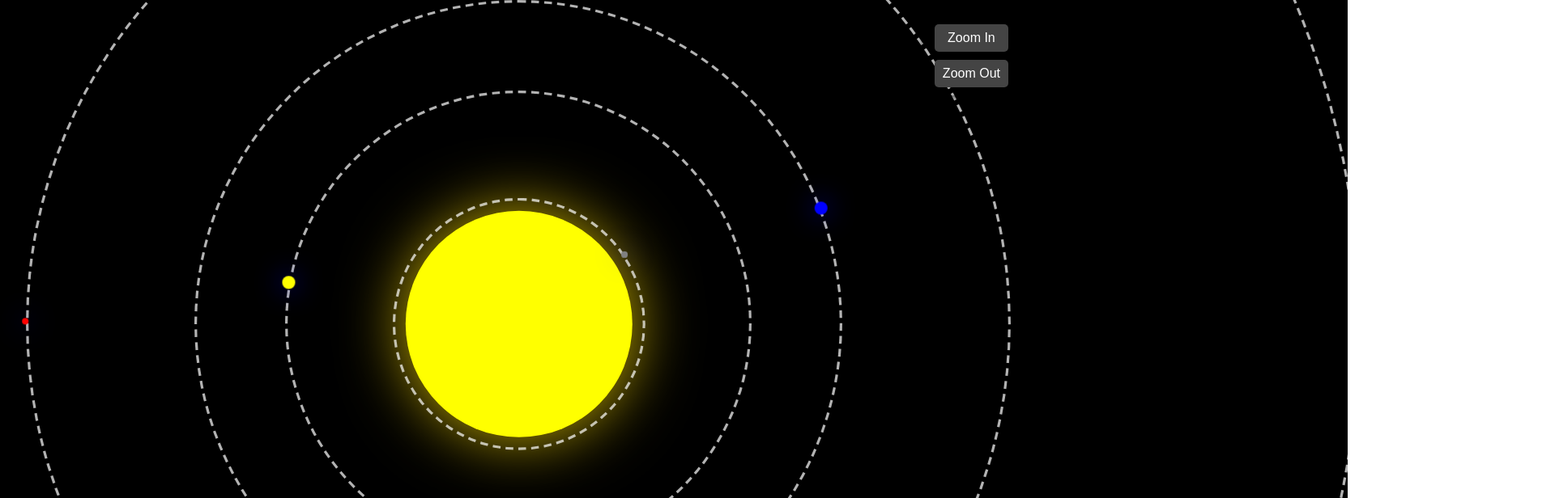
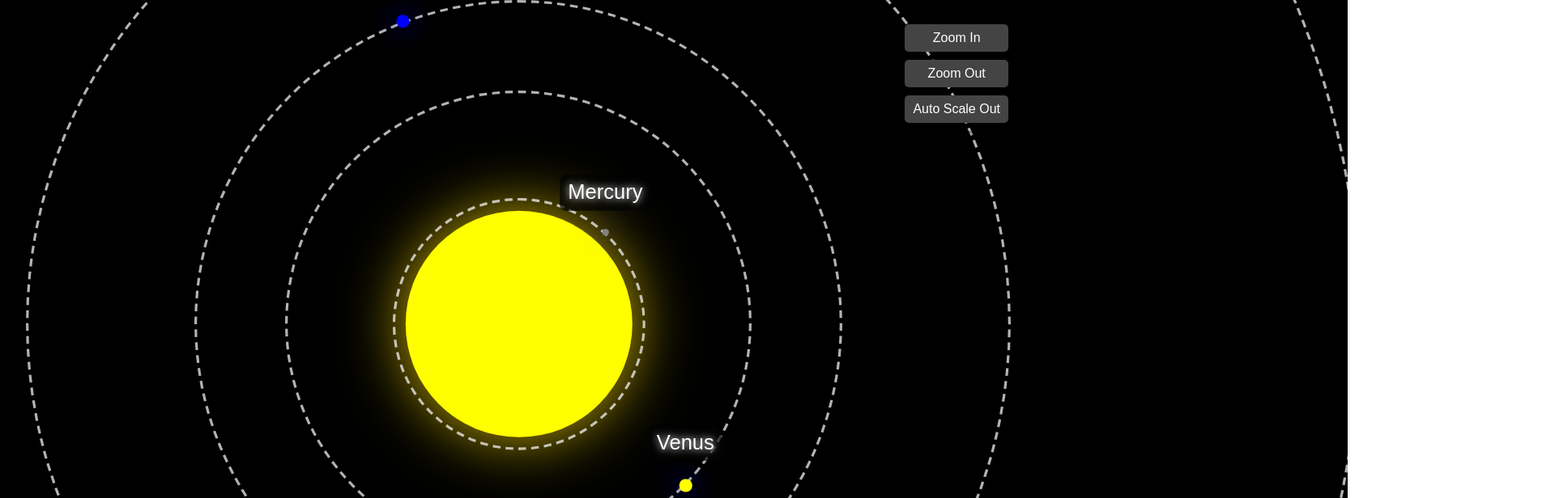
Before and after one commit to filippo-fonseca/cosma, a Next.js app: page / in a window 1280 px wide. Shown: the top 616 px of the page at 81% size, 1920 px wide, since content can reach past the window. Built offline with nearby package versions, Linux system fonts and the light colour scheme.

Commit message:
final text based

```diff
--- a/src/components/OrbitAnimation.tsx
+++ b/src/components/OrbitAnimation.tsx
@@ -142,6 +142,7 @@ const TextOverlay = styled.div`
   transform: translate(-50%, -50%);
   font-size: 2rem;
   color: white;
+  font-weight: 600;
   text-shadow: 0 0 10px rgba(255, 255, 255, 0.8);
   text-align: center;
   pointer-events: none; /* Ensures it doesn’t interfere with user interactions */
@@ -173,6 +174,21 @@ const renderStars = (scale: number) => {
   );
 };
 
+const Label = styled.div`
+  position: absolute;
+  top: 0;
+  left: 50%;
+  transform: translate(-50%, -150%);
+  font-size: 1rem;
+  color: white;
+  text-shadow: 0 0 5px rgba(255, 255, 255, 0.8),
+    0 0 10px rgba(255, 255, 255, 0.5);
+  background: rgba(0, 0, 0, 0.7);
+  padding: 2px 6px;
+  border-radius: 5px;
+  pointer-events: none; /* Ensures it doesn’t interfere with user interactions */
+`;
+
 const renderPlanetWithOrbit = (
   name: string,
   scale: number,
@@ -184,6 +200,7 @@ const renderPlanetWithOrbit = (
       <OrbitPath radius={orbitRadius} scale={scale} />
       <PlanetOrbit duration={orbitDuration} radius={orbitRadius}>
         <Planet size={size} color={color} />
+        <Label>{name}</Label> {/* Add the label here */}
       </PlanetOrbit>
     </React.Fragment>
   );
@@ -223,11 +240,33 @@ const ControlButton = styled.button`
 
 export default function OrbitAnimation() {
   const [scale, setScale] = React.useState(1.6);
+  const [duration, setDuration] = React.useState(100);
 
   const zoomIn = () => setScale((prev) => prev + 0.05);
   const zoomOut = () => {
     setScale((prev) => (prev > 0.05 ? prev - 0.05 : prev - 0.005));
   };
+
+  const animateScaleOut = () => {
+    setScale(1.6);
+    let currentScale = scale;
+    const interval = setInterval(() => {
+      if (currentScale <= 0.001) {
+        clearInterval(interval);
+      } else {
+        currentScale = Math.max(currentScale - 0.02, 0.001); // Decrease scale
+        setScale(currentScale);
+      }
+    }, duration);
+  };
+
+  React.useEffect(() => {
+    if (scale <= 0.4) {
+      setDuration(350);
+    } else {
+      setDuration(200);
+    }
+  }, [scale]);
 
   return (
     <>
@@ -235,6 +274,7 @@ export default function OrbitAnimation() {
       <ControlPanel>
         <ControlButton onClick={zoomIn}>Zoom In</ControlButton>
         <ControlButton onClick={zoomOut}>Zoom Out</ControlButton>
+        <ControlButton onClick={animateScaleOut}>Auto Scale Out</ControlButton>
       </ControlPanel>
 
       {/* Orbit Animation */}
```
